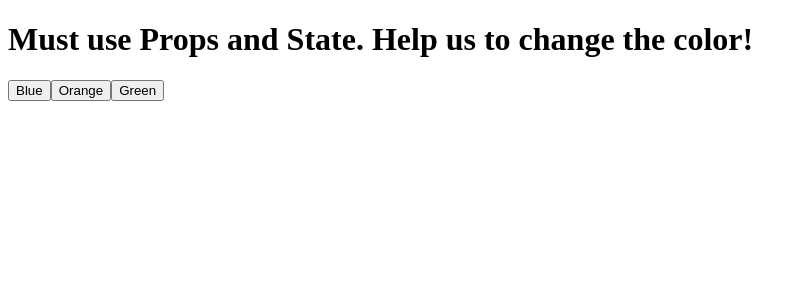
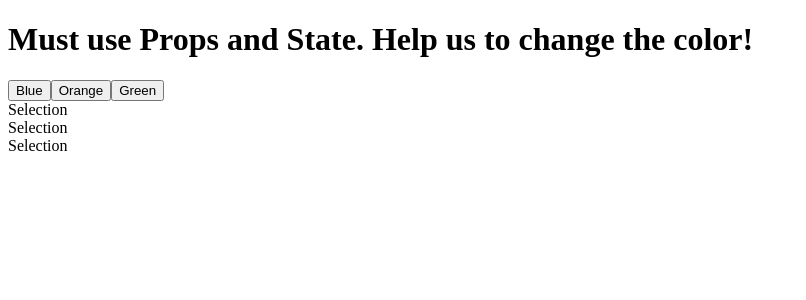
Before and after one commit to acciojob/passing-handler-prop-react-Satyam722, a React app: page / in a window 1280 px wide. Shown: the top 300 px of the page, without its empty margins (0-806 px from the left). Built offline with nearby package versions, Linux system fonts and the light colour scheme.

Commit message:
Update Selection.js

```diff
--- a/src/components/Selection.js
+++ b/src/components/Selection.js
@@ -1,23 +1,12 @@
-import React, { useState, useEffect } from 'react';
+import React from "react";
 
-const Selection = ({ selection }) => {
-  const [style, setStyle] = useState({});
-
-  // Update style when selection changes
-  useEffect(() => {
-    if (selection && selection.background) {
-      setStyle({ backgroundColor: selection.background });
-    }
-  }, [selection]);
-
+export default function Selection({ selectedColor }) {
   return (
     <div
       className="fix-box"
-      style={style}
+      style={{ backgroundColor: selectedColor }}
     >
-      {/* Empty box that changes color */}
+      Selection
     </div>
   );
-};
-
-export default Selection;
+}
```
